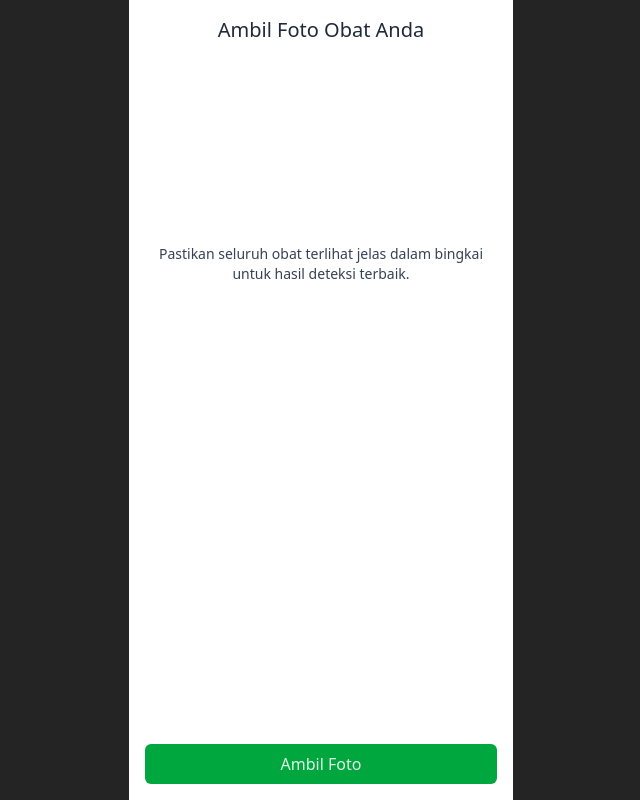
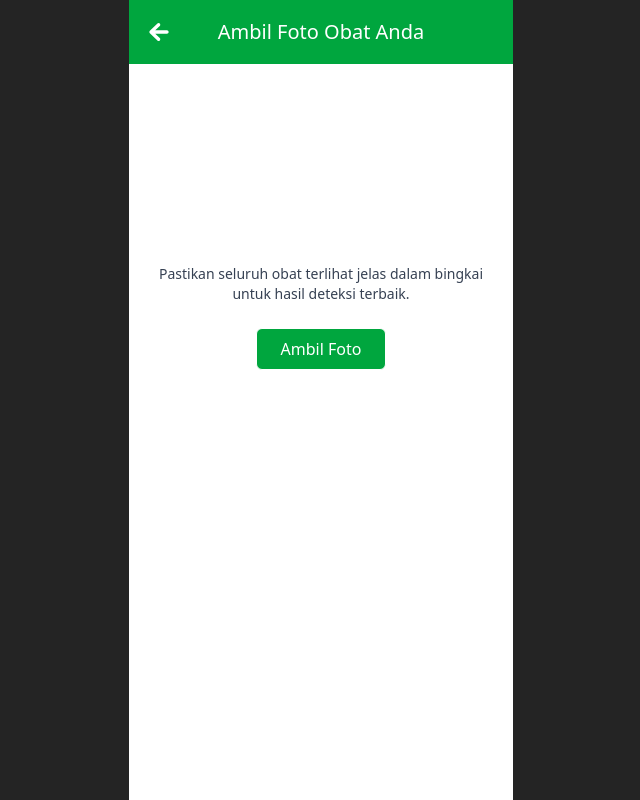
Before and after one commit to alvin-al/sioba-app, a React (Vite) app: page /camera in a window 1280 px wide. Shown: the whole page, without its empty margins (319-959 px from the left). Built offline with nearby package versions, Linux system fonts and the light colour scheme; no server answers.

Commit message:
Modify design

```diff
--- a/src/App.jsx
+++ b/src/App.jsx
@@ -2,8 +2,8 @@ import "./App.css";
 
 function App({ children }) {
   return (
-    <div className='w-full flex justify-center items-center'>
-      <div className='w-screen lg:w-96'>{children}</div>
+    <div className='w-full flex justify-center items-center h-dvh p-0'>
+      <div className='w-screen lg:w-96 h-full'>{children}</div>
     </div>
   );
 }
--- /dev/null
+++ b/src/components/Navbar.jsx
@@ -0,0 +1,11 @@
+import React from "react";
+
+const Navbar = ({ children }) => {
+  return (
+    <div className='h-16 bg-green-600 text-xl font-medium text-center text-white flex items-center px-4 w-full'>
+      {children}
+    </div>
+  );
+};
+
+export default Navbar;
--- a/src/pages/Camera.jsx
+++ b/src/pages/Camera.jsx
@@ -1,6 +1,8 @@
 import React, { useState, useRef, useCallback } from "react";
 import { useNavigate } from "react-router-dom";
 import Webcam from "react-webcam";
+import Navbar from "../components/Navbar";
+import { IoMdArrowRoundBack } from "react-icons/io";
 
 const Camera = () => {
   const [imgSrc, setImgSrc] = useState(null);
@@ -18,19 +20,37 @@ const Camera = () => {
     facingMode: "environment",
   };
 
+  const handleBack = () => {
+    navigate("/");
+  };
+
   const handleAnalyze = () => {
     navigate("/result", { state: { imgSrc } });
   };
 
   return (
-    <div className='h-dvh bg-white flex justify-between items-center flex-col p-4'>
-      {/* Tampilkan webcam jika tidak ada gambar */}
+    <div className='h-svh bg-white flex flex-col items-center'>
+      <Navbar>
+        <div className='flex w-full items-center'>
+          <div className='w-fit flex items-center'>
+            <button onClick={handleBack}>
+              <IoMdArrowRoundBack size='1.4em' />
+            </button>
+          </div>
+          <div className='w-full'>
+            <p>Ambil Foto Obat Anda</p>
+          </div>
+          <div className='w-fit flex text-green-600 items-center'>
+            <button>
+              <IoMdArrowRoundBack size='1.4em' />
+            </button>
+          </div>
+        </div>
+      </Navbar>
+
       {!imgSrc ? (
         <>
-          <div className='h-full'>
-            <p className='text-xl font-medium text-center text-gray-800 mb-4'>
-              Ambil Foto Obat Anda
-            </p>
+          <div className='p-4 w-full flex flex-col items-center'>
             <Webcam
               audio={false}
               height='1000'
@@ -38,43 +58,36 @@ const Camera = () => {
               width='100%'
               videoConstraints={videoConstraints}
               ref={webcamRef}
+              className='rounded-2xl'
             />
             <p className='text-gray-700 text-center text-sm mt-2'>
               Pastikan seluruh obat terlihat jelas dalam bingkai untuk hasil
               deteksi terbaik.
             </p>
+            <button
+              onClick={capture}
+              className='border py-2 px-6 rounded-md font-medium mt-6 bg-green-600 text-white'
+            >
+              Ambil Foto
+            </button>
           </div>
-          <button
-            onClick={capture}
-            className='bg-green-600 py-2 px-4 mt-4 rounded-md font-medium w-full'
-          >
-            Ambil Foto
-          </button>
         </>
       ) : (
         <>
-          {" "}
-          <div>
-            <p className='text-xl font-medium text-center text-gray-800 mb-4'>
-              Hasil foto
-            </p>
-            <img src={imgSrc} alt='Screenshot' className='w-full mt-4' />
-          </div>
-          <div className='w-full gap-2 flex'>
-            <div className='w-1/4'>
+          <div className='p-4 w-full flex flex-col items-center'>
+            <img src={imgSrc} alt='Screenshot' className='w-full rounded-lg' />
+            <div className='grid grid-cols-4 gap-4 w-full mt-6'>
               <button
                 onClick={() => setImgSrc(null)}
-                className=' bg-red-600 border py-2 px-4 rounded-md font-medium w-full'
+                className='bg-red-600 text-white py-2 px-4 rounded-md col-span-1'
               >
                 Ulangi
               </button>
-            </div>
-            <div className='w-3/4'>
               <button
-                className='border-green-600 text-green-600 border py-2 px-4 rounded-md font-medium w-full'
                 onClick={handleAnalyze}
+                className='border py-2 px-6 rounded-md font-medium col-span-3 bg-green-600 text-white'
               >
-                Analisa gambar
+                Analisa Gambar
               </button>
             </div>
           </div>
--- a/src/pages/FrontPage.jsx
+++ b/src/pages/FrontPage.jsx
@@ -20,7 +20,7 @@ const FrontPage = () => {
   };
 
   return (
-    <div className='h-dvh bg-white flex items-center flex-col'>
+    <div className='min-h-screen bg-white flex items-center flex-col'>
       <div className='text-2xl px-8 leading-tight font-medium text-center pt-16 text-gray-800'>
         Selamat Datang di <br />
         SIOBA - Sistem Pengenalan Obat
--- a/src/pages/Result.jsx
+++ b/src/pages/Result.jsx
@@ -7,14 +7,18 @@ import {
   HarmBlockThreshold,
 } from "@google/generative-ai";
 import MarkdownIt from "markdown-it";
+import { useNavigate } from "react-router-dom";
+import Navbar from "../components/Navbar";
+import { IoMdArrowRoundBack } from "react-icons/io";
 
 const Result = () => {
   const location = useLocation();
   const { imgSrc } = location.state || {};
   const [output, setOutput] = useState("Sedang menganalisa...");
   const API_KEY = import.meta.env.VITE_API_KEY;
+  const navigate = useNavigate();
   const defaultPrompt =
-    "Tolong analisa gambar tersebut. Jika bukan obat, maka keluarkan bukan obat. Jika obat, maka sebutkan hal berikut: Nama obat, kegunaan obat (berikan list saja),Kandungan (berikan list saja), Efek samping (berikan list saja), Bentuk Obat ,Rentang Harga (harus diberikan meskipun perkiraan). Berikan warning bahwa perlu pengawasan dokter untuk penggunaan lebih lanjut (1 paragraf saja. jangan terlalu panjang)";
+    "Tolong analisa gambar tersebut. Jika bukan obat, maka keluarkan bukan obat. Jika obat, maka sebutkan hal berikut tanpa deskripsi: Nama obat, kegunaan obat (berikan list saja), kandungan (berikan list saja), Efek samping (berikan list saja), Bentuk Obat ,Rentang Harga (harus diberikan meskipun perkiraan). Berikan warning bahwa perlu pengawasan dokter untuk penggunaan lebih lanjut (1 paragraf saja. jangan terlalu panjang)";
 
   useEffect(() => {
     if (imgSrc) {
@@ -65,32 +69,55 @@ const Result = () => {
 
       generateContent();
     }
-  }, [imgSrc]);
+  }, [imgSrc, API_KEY, defaultPrompt]);
+
+  const handleBack = () => {
+    navigate(-1);
+  };
 
   return (
-    <div className='min-h-dvh bg-white flex  items-center flex-col p-4'>
+    <div className='min-h-screen bg-white flex items-center flex-col '>
+      {" "}
+      <Navbar>
+        <div className='flex w-full items-center'>
+          <div className='w-fit flex items-center'>
+            <button onClick={handleBack}>
+              <IoMdArrowRoundBack size='1.4em' />
+            </button>
+          </div>
+          <div className='w-full'>
+            <p>Hasil Analisa</p>
+          </div>
+          <div className='w-fit  text-green-600 items-center'>
+            <button>
+              <IoMdArrowRoundBack size='1.4em' />
+            </button>
+          </div>
+        </div>
+      </Navbar>
       {imgSrc && (
         <>
-          <div>
-            <p className='text-xl font-medium text-center text-gray-800 mb-4'>
-              Hasil analisa
-            </p>
+          <div className='overflow-hidden w-full mb-8 h-96 object-center'>
+            <div className=''>
               <img
                 src={imgSrc}
-              alt='Captured'
-              className='w-full max-w-[300px] mx-auto mb-4'
+                alt='Analyzed content'
+                className='w-full object-fill justify-center'
               />
             </div>
+          </div>
+          <div className='p-4  items-center flex flex-col w-full'>
             <div
               dangerouslySetInnerHTML={{ __html: output }}
-            className='text-gray-800 output'
+              className='text-gray-700 output border border-gray-300 px-8 py-6 rounded-xl w-full'
             />
-          <div>
+            <div className='w-fit'>
               <a href='/camera'>
                 <button className='bg-red-600 border py-2 px-4 rounded-md font-medium w-full mt-8'>
                   Coba obat lain
                 </button>
               </a>
+            </div>
           </div>
         </>
       )}
```
Lines whose indentation alone changed are shown as unchanged.
